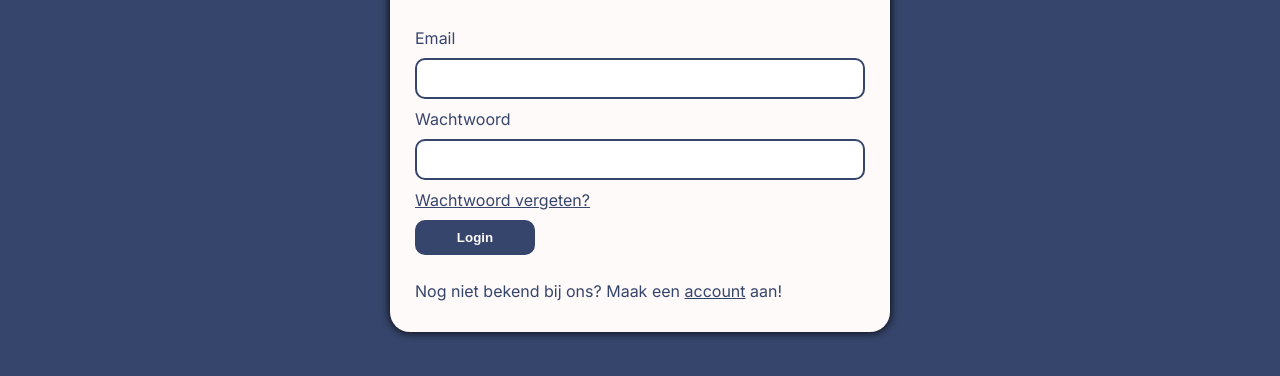
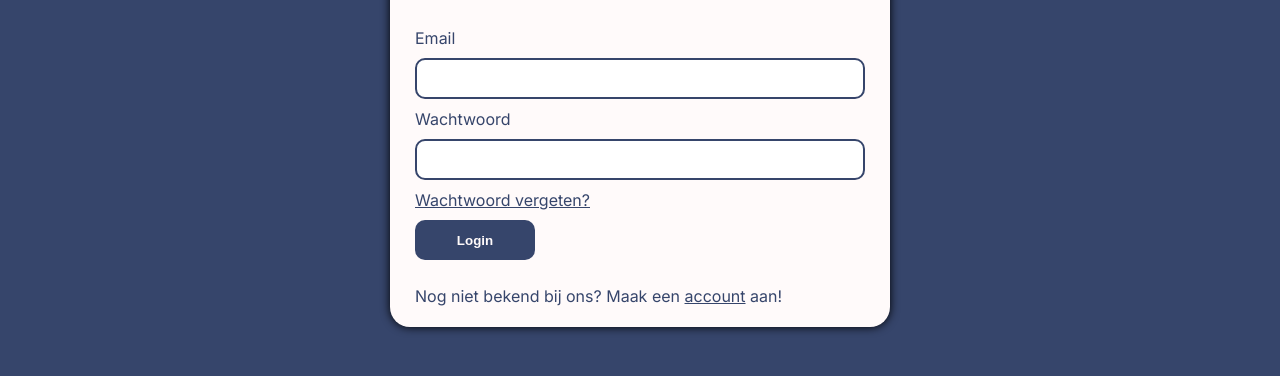
Before and after one commit to ps234880/Samen-Betalen, a plain HTML site: page login.html in a window 1280 px wide. Shown: the part 214-590 px from the top of the page. Drawn offline with Linux system fonts and the light colour scheme; a web font is replaced by a local one.

Commit message:
modified

```diff
--- a/css/style.css
+++ b/css/style.css
@@ -46,10 +46,10 @@ input {
     height: 35px;
 }
 
-button {
+.button {
     color: #FFFAFA;
     background-color: #36456B;
-    height: 35px;
+    height: 40px;
     border-radius: 10px;
     border: none;
     width: 120px;
@@ -58,7 +58,7 @@ button {
 
 .login-card {
     margin-top: 50px;
-    padding: 15px 0;
+    padding: 15px 0 5px 0;
     margin-inline: auto;
     width: 500px;
     border-radius: 20px;
--- a/login.html
+++ b/login.html
@@ -31,7 +31,7 @@
                 <label for="">Wachtwoord</label>
                 <input type="password" name="" id="">
                 <a class="href-text-color" href="wachtwoord_vergeten.html">Wachtwoord vergeten?</a>
-                <button>Login</button>
+                <input class="button" type="button" value="Login">
                 <p>Nog niet bekend bij ons? Maak een <a class="href-text-color" href="registreer.html">account</a> aan!</p>
             </form>
         </div>
```
